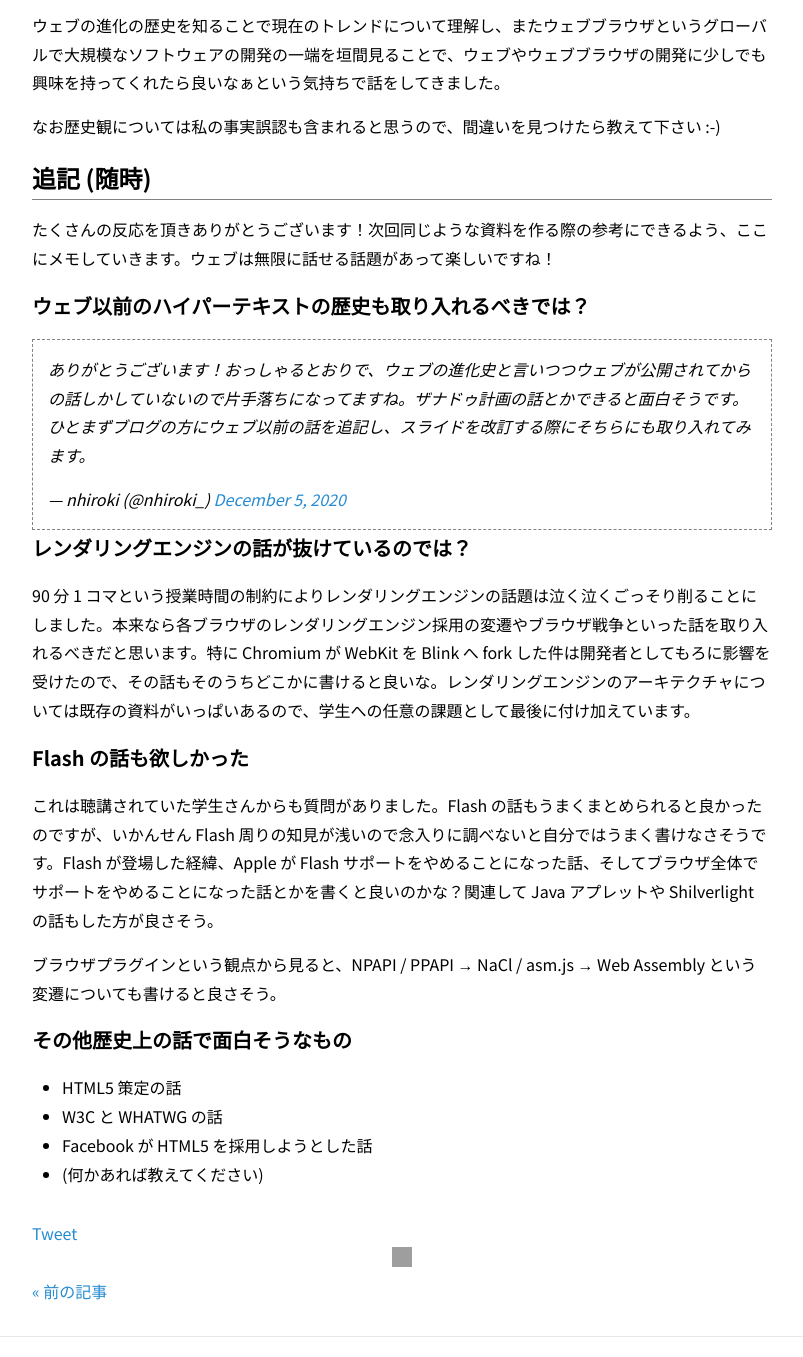
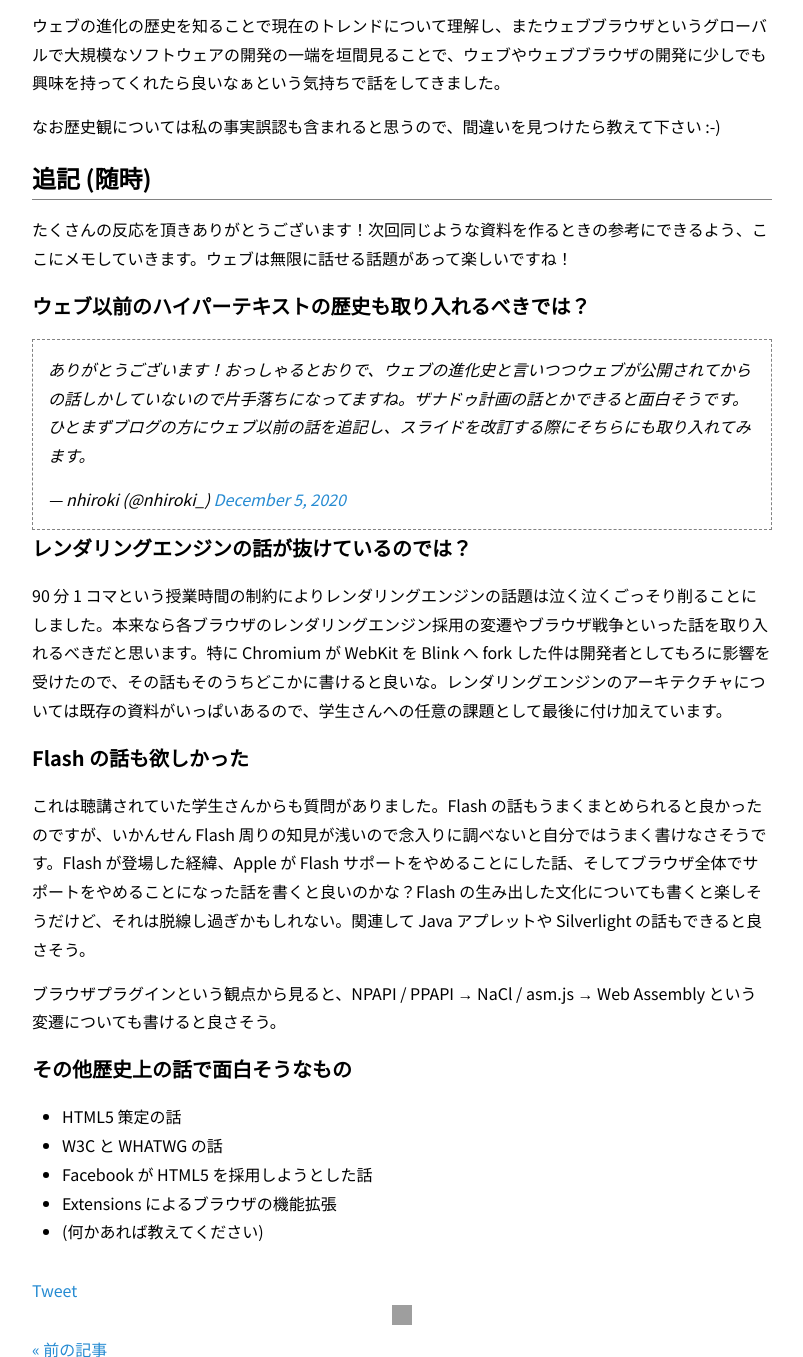
Before and after one commit to nhiroki/nhiroki.github.io, a Jekyll site: the page built from _posts/2020-12-04-web-and-browser.md, in a window 1280 px wide and 1400 px high, scrolled down 651 px, cut to the strip 43-1400 px from the top of the window. Shown: the whole strip, without its empty margins (238-1041 px from the left). Built offline with Jekyll 4.4.1, drawn with Linux system fonts in a browser that asks for light colours; comment, search, counter and statistics services are not loaded; grey boxes are pictures that could not be loaded.

Commit message:
Editorial fix

```diff
--- a/_posts/2020-12-04-web-and-browser.md
+++ b/_posts/2020-12-04-web-and-browser.md
@@ -16,7 +16,7 @@
 
 # 追記 (随時)
 
-たくさんの反応を頂きありがとうございます！次回同じような資料を作る際の参考にできるよう、ここにメモしていきます。ウェブは無限に話せる話題があって楽しいですね！
+たくさんの反応を頂きありがとうございます！次回同じような資料を作るときの参考にできるよう、ここにメモしていきます。ウェブは無限に話せる話題があって楽しいですね！
 
 ## ウェブ以前のハイパーテキストの歴史も取り入れるべきでは？
 
@@ -24,11 +24,11 @@
 
 ## レンダリングエンジンの話が抜けているのでは？
 
-90 分 1 コマという授業時間の制約によりレンダリングエンジンの話題は泣く泣くごっそり削ることにしました。本来なら各ブラウザのレンダリングエンジン採用の変遷やブラウザ戦争といった話を取り入れるべきだと思います。特に Chromium が WebKit を Blink へ fork した件は開発者としてもろに影響を受けたので、その話もそのうちどこかに書けると良いな。レンダリングエンジンのアーキテクチャについては既存の資料がいっぱいあるので、学生への任意の課題として最後に付け加えています。
+90 分 1 コマという授業時間の制約によりレンダリングエンジンの話題は泣く泣くごっそり削ることにしました。本来なら各ブラウザのレンダリングエンジン採用の変遷やブラウザ戦争といった話を取り入れるべきだと思います。特に Chromium が WebKit を Blink へ fork した件は開発者としてもろに影響を受けたので、その話もそのうちどこかに書けると良いな。レンダリングエンジンのアーキテクチャについては既存の資料がいっぱいあるので、学生さんへの任意の課題として最後に付け加えています。
 
 ## Flash の話も欲しかった
 
-これは聴講されていた学生さんからも質問がありました。Flash の話もうまくまとめられると良かったのですが、いかんせん Flash 周りの知見が浅いので念入りに調べないと自分ではうまく書けなさそうです。Flash が登場した経緯、Apple が Flash サポートをやめることになった話、そしてブラウザ全体でサポートをやめることになった話とかを書くと良いのかな？関連して Java アプレットや Shilverlight の話もした方が良さそう。
+これは聴講されていた学生さんからも質問がありました。Flash の話もうまくまとめられると良かったのですが、いかんせん Flash 周りの知見が浅いので念入りに調べないと自分ではうまく書けなさそうです。Flash が登場した経緯、Apple が Flash サポートをやめることにした話、そしてブラウザ全体でサポートをやめることになった話を書くと良いのかな？Flash の生み出した文化についても書くと楽しそうだけど、それは脱線し過ぎかもしれない。関連して Java アプレットや Silverlight の話もできると良さそう。
 
 ブラウザプラグインという観点から見ると、NPAPI / PPAPI → NaCl / asm.js → Web Assembly という変遷についても書けると良さそう。
 
@@ -37,4 +37,5 @@
 - HTML5 策定の話
 - W3C と WHATWG の話
 - Facebook が HTML5 を採用しようとした話
+- Extensions によるブラウザの機能拡張
 - (何かあれば教えてください)
```
